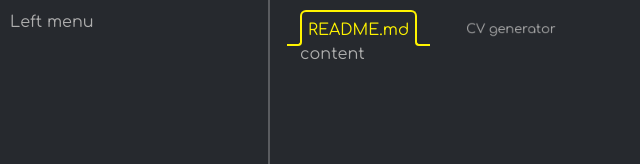
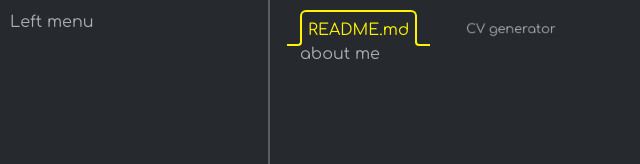
Before and after one commit to Alcadur/hamster-page, a Next.js app: page / in a window 1280 px wide. Shown: the top 164 px of the page, without its empty margins (0-640 px from the left). Built offline with nearby package versions, Linux system fonts and the light colour scheme.

Commit message:
update about-me page to use component

```diff
--- a/src/app/page.js
+++ b/src/app/page.js
@@ -1,7 +1,5 @@
+import { AboutMe } from '@/components/about-me/about-me';
+
 export default function Home() {
-    return (
-        <main className="grid grid-rows-3">
-            content
-        </main>
-    )
+    return <AboutMe />
 }
```
